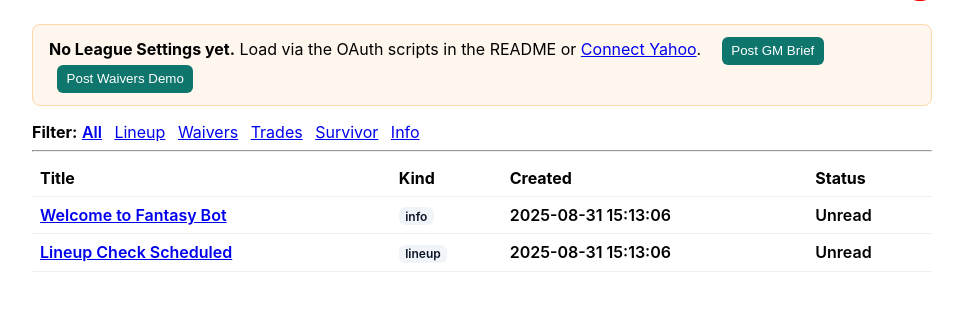
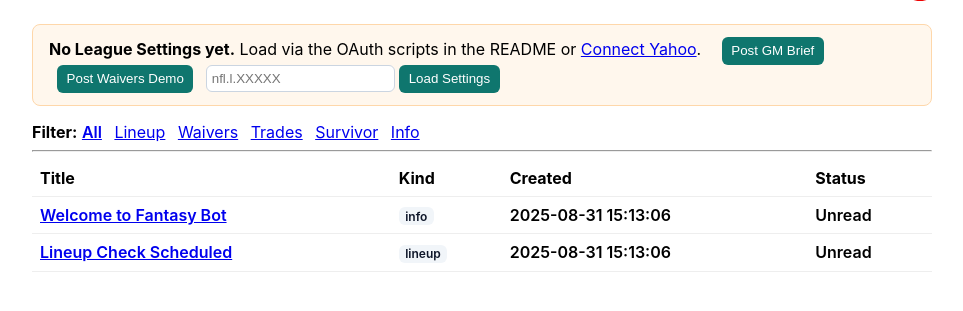
Before and after one commit to zjromani/fantasy-football, a FastAPI app: page / in a window 1280 px wide. Shown: the part 52-363 px from the top of the page, without its empty margins (158-1121 px from the left). Run offline with FastAPI, Linux system fonts and the light colour scheme; data comes from the database, SQL or seed files in the repository.

Commit message:
add Load Settings UI and route
Add a form on the Inbox page to submit a Yahoo league key and a POST route that fetches settings from Yahoo and saves them to the Inbox payload. Include python-multipart for form handling. This lets users load real LeagueSettings from the UI without scripts.

```diff
--- a/app/main.py
+++ b/app/main.py
@@ -1,11 +1,12 @@
 import os
 from typing import Optional
 
-from fastapi import FastAPI, Request, HTTPException, status
+from fastapi import FastAPI, Request, HTTPException, status, Form
 from fastapi.responses import RedirectResponse
 from fastapi.templating import Jinja2Templates
 
 from .db import get_connection, migrate, seed_example_data_if_empty
+from .store import migrate as store_migrate
 from .inbox import list_notifications as inbox_list, get_notification as inbox_get, mark_read as inbox_mark_read, unread_count as inbox_unread, latest_settings_payload, notify
 from .brief import post_gm_brief
 from .waivers import recommend_waivers
@@ -20,6 +21,8 @@ templates = Jinja2Templates(directory=os.path.join(os.path.dirname(__file__), "t
 @app.on_event("startup")
 def on_startup() -> None:
     migrate()
+    # Ensure full app schema exists (players, teams, recommendations, etc.)
+    store_migrate()
     seed_example_data_if_empty()
 
 
@@ -107,3 +110,15 @@ def action_waivers_demo():
     ]
     recommend_waivers(settings=settings, current_starters_count=current, free_agents=free_agents, faab_remaining=50, waiver_type="faab", top_n=3)
     return RedirectResponse(url="/", status_code=status.HTTP_303_SEE_OTHER)
+
+
+@app.post("/actions/load_settings")
+def action_load_settings(league_key: str = Form(...)):
+    try:
+        client = YahooClient()
+        data = client.get(f"league/{league_key}", params={"format": "json"}).json()
+        settings = LeagueSettings.from_yahoo(data)
+        notify("info", "Detected League Settings", "Loaded from Yahoo.", settings.model_dump())
+    except Exception as err:
+        notify("info", "Load League Settings error", f"{err}", {"league_key": league_key})
+    return RedirectResponse(url="/", status_code=status.HTTP_303_SEE_OTHER)
--- a/app/templates/index.html
+++ b/app/templates/index.html
@@ -22,6 +22,10 @@
   </form>
   <form method="post" action="/actions/waivers_demo" style="display:inline; margin-left:0.5rem;">
     <button class="btn">Post Waivers Demo</button>
+  </form>
+  <form method="post" action="/actions/load_settings" style="display:inline; margin-left:0.5rem;">
+    <input name="league_key" placeholder="nfl.l.XXXXX" style="padding:0.3rem; border:1px solid #cbd5e1; border-radius:6px;" required>
+    <button class="btn">Load Settings</button>
   </form>
 </div>
 {% endif %}
--- a/requirements.txt
+++ b/requirements.txt
@@ -4,6 +4,7 @@ httpx>=0.27.0
 pydantic>=2.7.0
 pydantic-settings>=2.5.2
 python-dotenv>=1.0.1
+python-multipart>=0.0.9
 tenacity>=8.2.3
 Jinja2>=3.1.4
 pytest>=8.2.0
```
